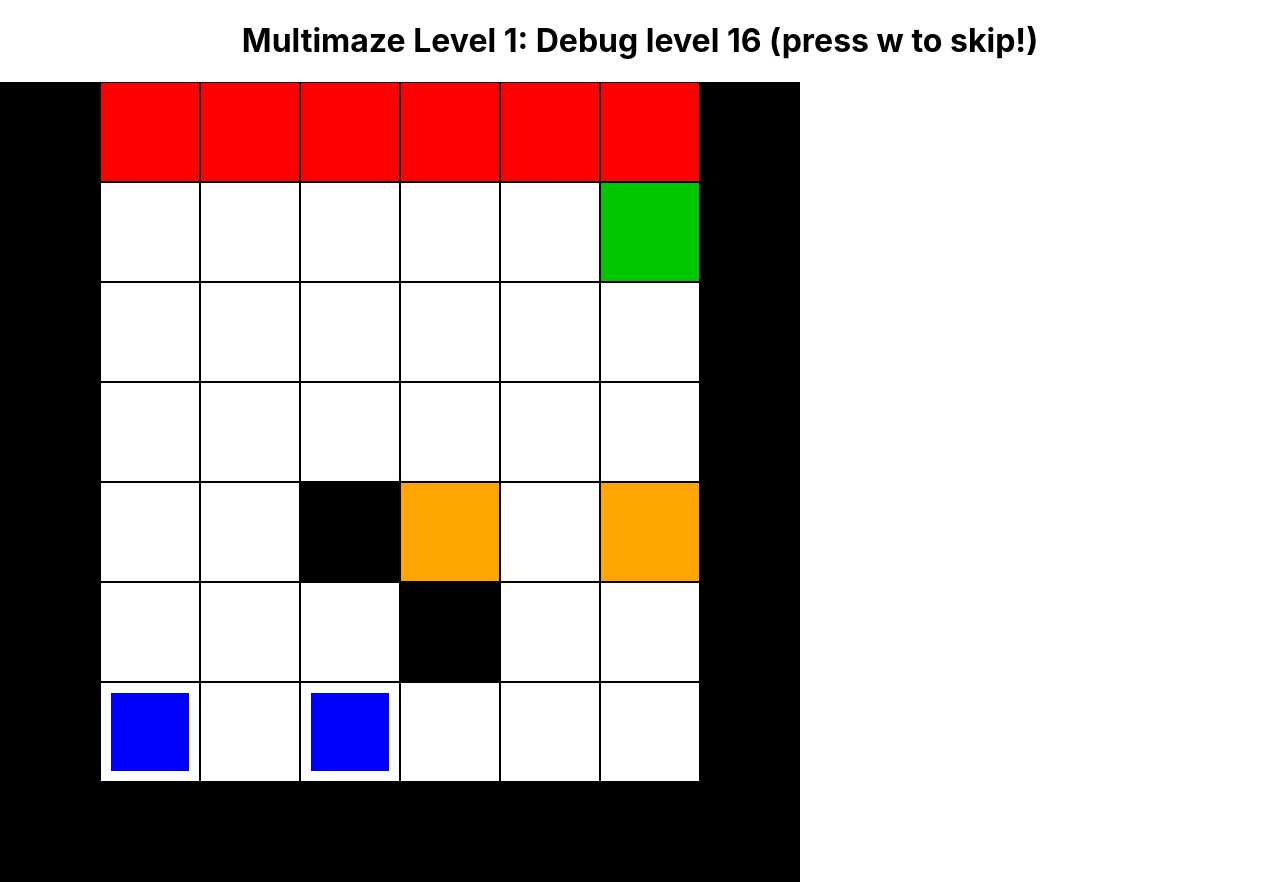
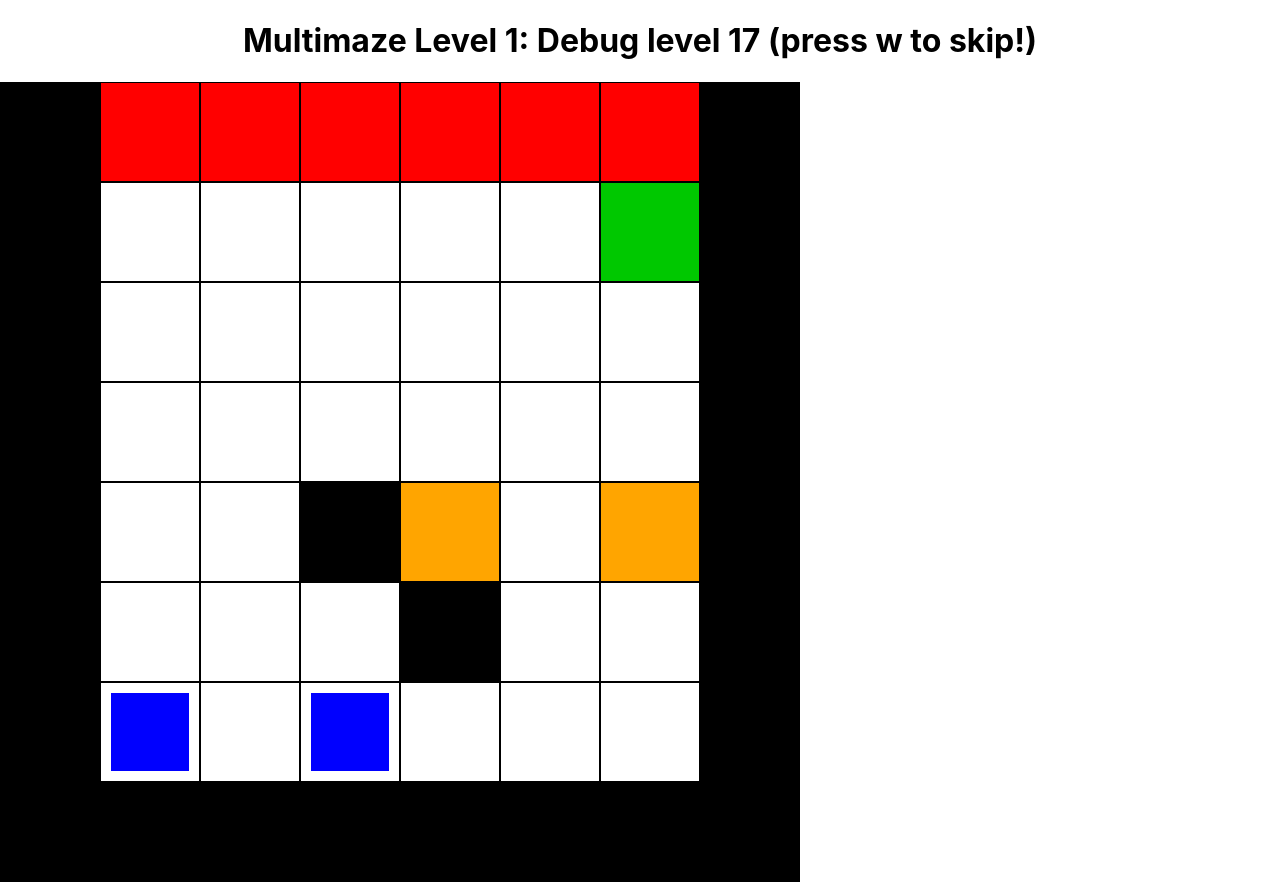
Before and after one commit to polkerty/multimaze, a Next.js app: page /controller in a window 1280 px wide. Built offline with nearby package versions, Linux system fonts and the light colour scheme.

Commit message:
Update pages/level.js, pages/levels.json files

```diff
--- a/pages/level.js
+++ b/pages/level.js
@@ -53,6 +53,7 @@ export default class Level extends Component {
             let newX = x + dx, newY = y + dy;
             if (!this.isValidPosition(newX, newY)) {
                 newContents.push(TOKEN.PLAYER1)
+                continue
             }
 
             let newContents = softDeepCopy(this.state.board[x][y]);
--- a/pages/levels.json
+++ b/pages/levels.json
@@ -1,6 +1,6 @@
 [
 {
-    "name": "Debug level 16 (press w to skip!)",
+    "name": "Debug level 17 (press w to skip!)",
     "definition": [[[1], [4], [4], [4], [4], [4], [4], [1]], [[1], [], [], [], [], [], [3], [1]], [[1], [], [], [], [], [], [], [1]], [[1], [], [], [],
 [], [], [], [1]], [[1], [], [], [1], [5], [], [5], [1]], [[1], [], [], [], [1], [], [], [1]], [[1], [2], [], [2], [], [], [], [1]], [[1], [1], [1], [1], [1], [1], [1], [1]]]
   },
```
